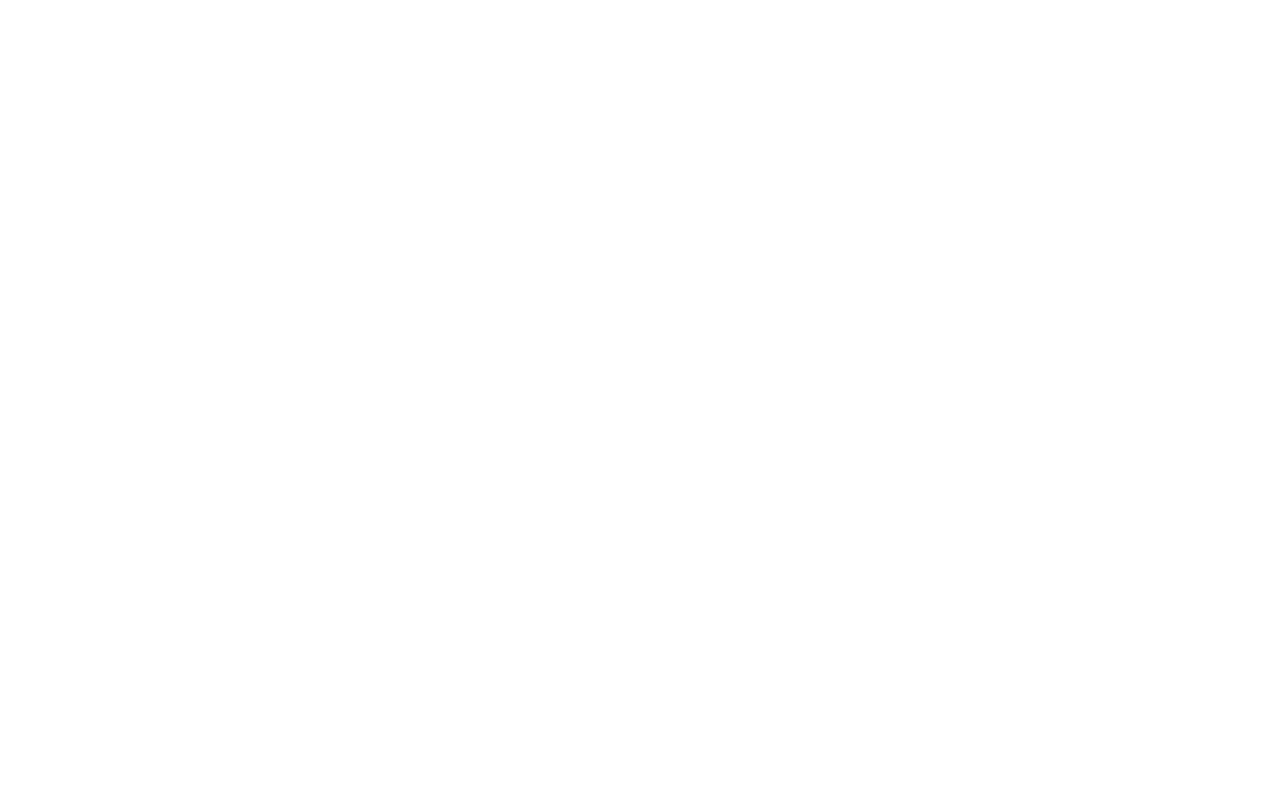
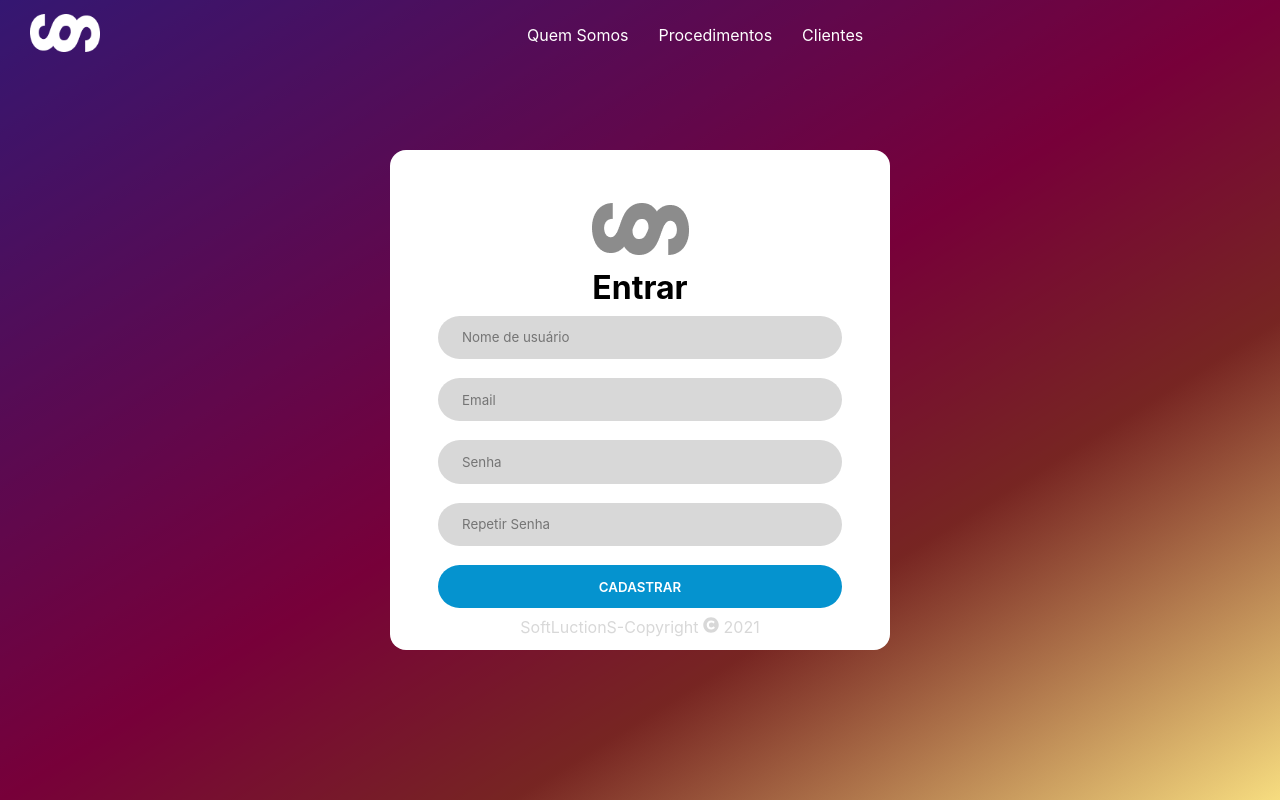
Before and after one commit to GeoChivas99s/SS, a React (Create React App) app: page /CriarConta in a window 1280 px wide. Built offline with nearby package versions, Linux system fonts and the light colour scheme.

Commit message:
forms done

```diff
--- a/package.json
+++ b/package.json
@@ -3,6 +3,7 @@
   "version": "0.1.0",
   "private": true,
   "dependencies": {
+    "@emotion/react": "^11.4.0",
     "@testing-library/jest-dom": "^5.11.10",
     "@testing-library/react": "^11.2.6",
     "@testing-library/user-event": "^12.8.3",
--- a/src/App.js
+++ b/src/App.js
@@ -1,4 +1,4 @@
-import {Landing , Login} from './views/index';
+import {Landing , Login ,CreateAccount} from './views/index';
 import {BrowserRouter as Router , Route , Switch} from 'react-router-dom';
 
 function App() {
@@ -8,9 +8,8 @@
 
    <Switch>
      <Route exact path="/" component={Landing} />
-
       <Route path="/Login" component={Login}/>
-
+      <Route path ='/CriarConta' component={CreateAccount}/>
 
    </Switch>
 
--- a/src/components/Header/index.jsx
+++ b/src/components/Header/index.jsx
@@ -6,8 +6,9 @@
 import { Link } from "react-router-dom";
 
 const Header = (props) => {
-  const logo = props.logo; const mostra = props.login;
- /*
+  const logo = props.logo;
+  const mostra = props.login;
+  /*
 
   const color = props.color;
   const altura = props.altura;
@@ -20,7 +21,6 @@
   };
 
   return (
-
     <AreaHeader {...props}>
       <div>
         <div className="logo" style={{ display: logo }}>
--- a/src/components/Header/style.jsx
+++ b/src/components/Header/style.jsx
@@ -22,9 +22,11 @@
     left: 30px;
     width: 70px;
     position: absolute;
+
     img {
       width: 100%;
     }
+
   }
   .menu {
     width: 50%;
--- /dev/null
+++ b/src/components/form-criar_conta/index.jsx
@@ -0,0 +1,36 @@
+import React from 'react';
+import * as Form from '../form-login/style';
+import * as Icon from 'react-icons/fa';
+import Fade from 'react-reveal';
+
+
+const FormCriarConta = () => {
+    return (
+
+      <Form.Principal>
+        <Form.Form>
+<Fade>
+        <div>
+        <img src="../../../LogoForm.png" alt="" />
+      </div>
+      <h1>Entrar</h1>
+
+      <input type="Text" required placeholder="Nome de usuário" />
+      <input type="Email" required placeholder="Email" />
+      <input type="password" required placeholder="Senha" />
+      <input type="password" required placeholder="Repetir Senha" />
+      <button> Cadastrar </button>
+
+      <p>
+        SoftLuctionS-Copyright <Icon.FaCopyright /> 2021{" "}
+      </p>
+      </Fade>
+      </Form.Form>
+
+      <Form.Corpo></Form.Corpo>
+      </Form.Principal>
+
+    );
+}
+
+export default FormCriarConta;
--- a/src/components/form-login/index.jsx
+++ b/src/components/form-login/index.jsx
@@ -17,7 +17,7 @@
         <input type="password" required placeholder="Senha" />
         <button> Entrar </button>
         <section>
-          <Link>Registar</Link>
+          <Link to='/CriarConta'>Registar</Link>
           <Link>Recuperar Conta</Link>
         </section>
 
--- a/src/components/index.js
+++ b/src/components/index.js
@@ -1,5 +1,6 @@
 export { default as About } from './about';
 export { default as Header } from './header';
 export { default as Landing } from './landing-body';
-export { default as Form } from './form-login';
+export { default as FormLogin } from './form-login';
+export { default as FormCriarConta } from './form-criar_conta';
 export { default as Layout } from './layout';
--- /dev/null
+++ b/src/views/criar_conta-view/index.jsx
@@ -0,0 +1,13 @@
+import React from "react";
+import { Header, FormCriarConta, Layout } from "../../components/index";
+
+const CreateAccount = () => {
+  return (
+    <Layout pageTitle='Criar Conta'>
+      <Header />
+      <FormCriarConta />
+    </Layout>
+  );
+};
+
+export default CreateAccount;
--- a/src/views/index.js
+++ b/src/views/index.js
@@ -1,2 +1,3 @@
 export {default as Landing} from './landing-view/index';
 export {default as Login} from './login-view/index';
+export {default as CreateAccount} from './criar_conta-view/index';
--- a/src/views/login-view/index.jsx
+++ b/src/views/login-view/index.jsx
@@ -1,11 +1,11 @@
 import React from "react";
-import { Header, Form, Layout } from "../../components/index";
+import { Header, FormLogin, Layout } from "../../components/index";
 
 const Login = () => {
   return (
     <Layout pageTitle='Login'>
       <Header />
-      <Form />
+      <FormLogin />
     </Layout>
   );
 };
```
Also changed, not shown: src/components/form-criar_conta/styles.jsx (added), 1 other file (tests, documents, lock files or other folders).
